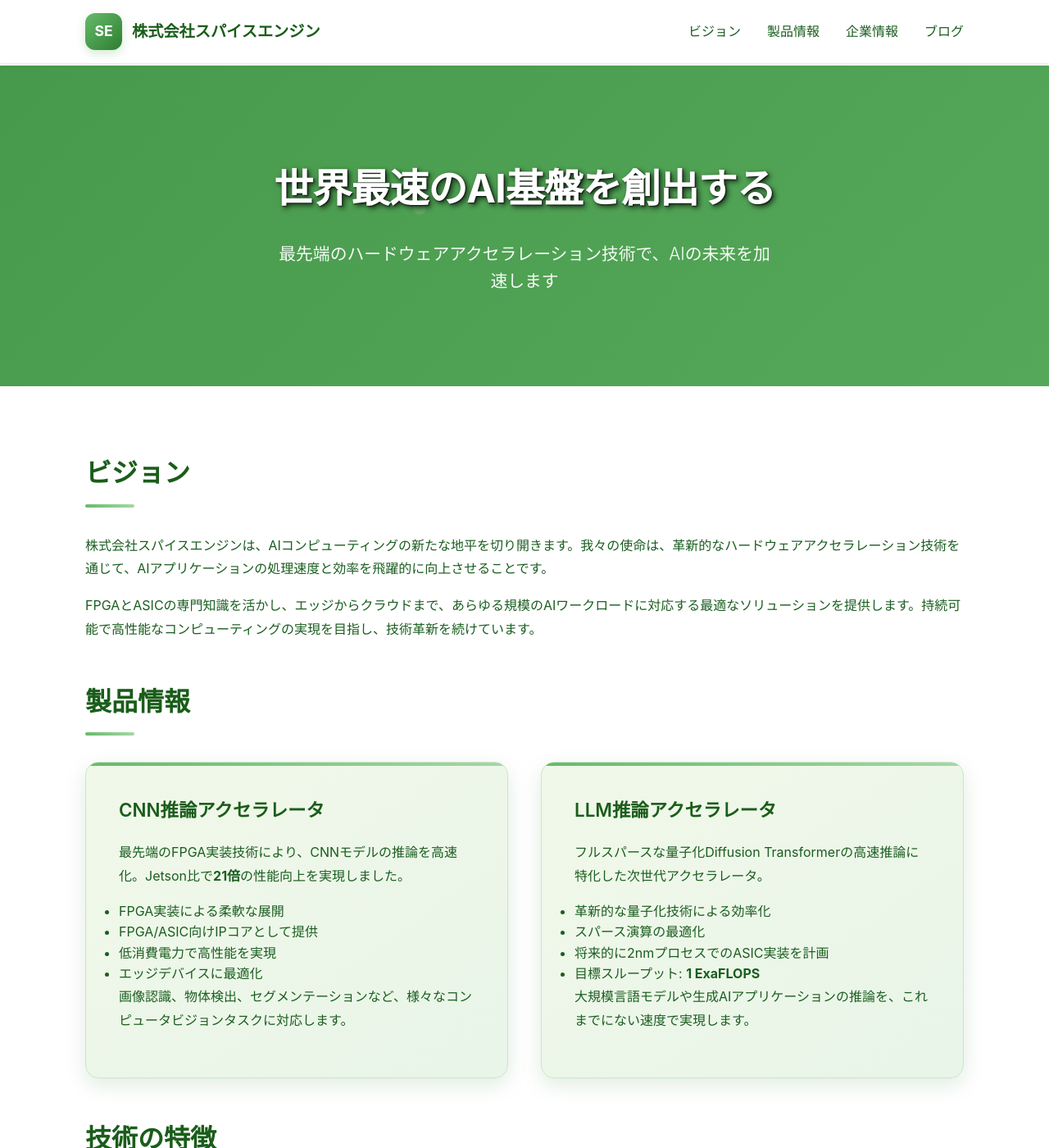
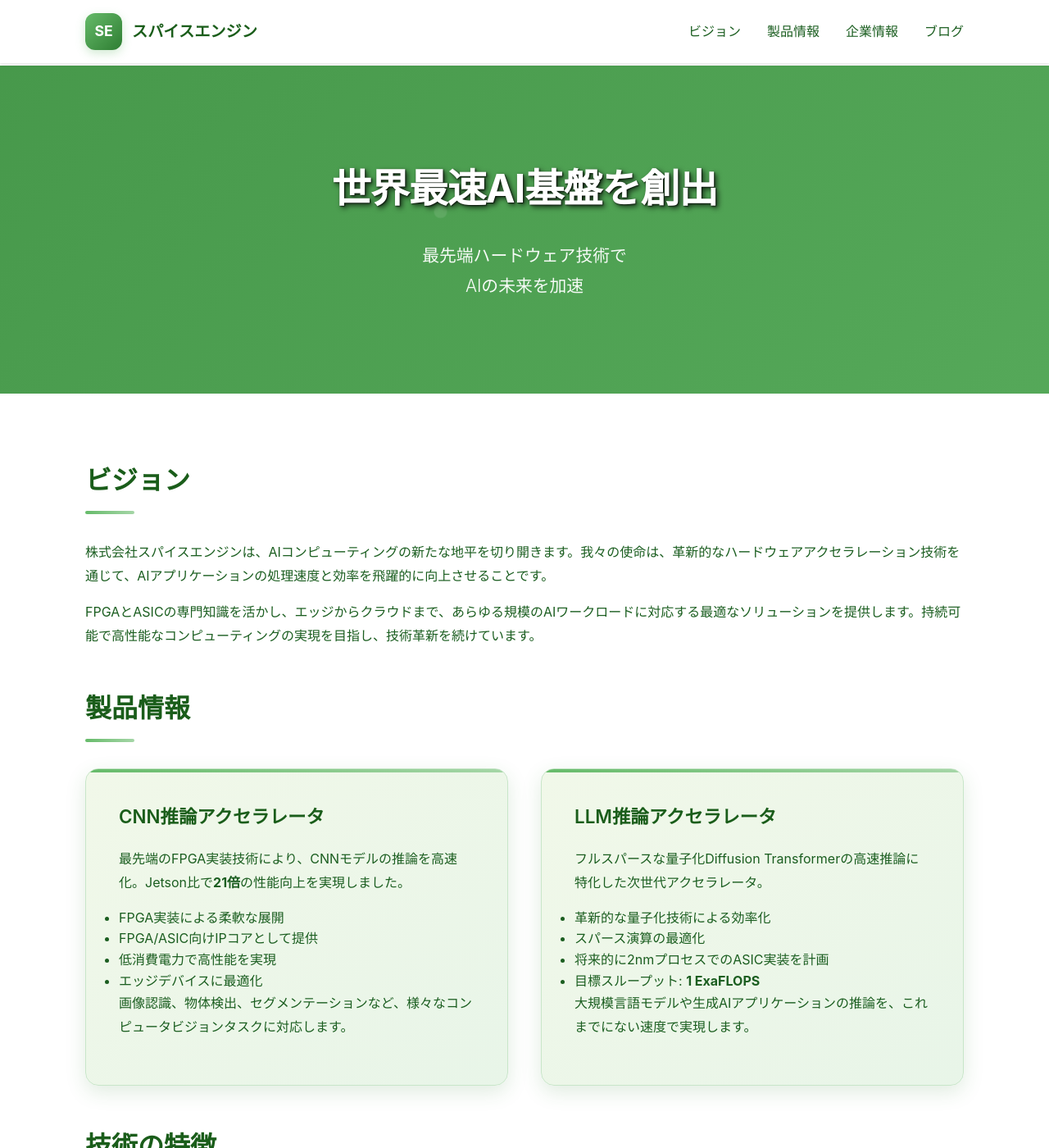
Before and after one commit to jin0g/site-spiceengine.jp, a Jekyll site: the page built from index.md, in a window 1280 px wide and 1400 px high. Shown: the whole window at 82% size. Built offline with Jekyll 4.4.1, drawn with Linux system fonts in a browser that asks for light colours.

Commit message:
Fix title display issues on mobile and PC
- Shortened hero title from "世界最速のAI基盤を創出する" to "世界最速AI基盤を創出"
- Optimized subtitle with manual line break for better display
- Shortened company name in header from "株式会社スパイスエンジン" to "スパイスエンジン"
- Added responsive CSS for better mobile display
- Added white-space controls to prevent awkward line breaks
- Added media queries for different screen sizes (768px, 480px)

```diff
--- a/_layouts/default.html
+++ b/_layouts/default.html
@@ -58,6 +58,10 @@
             color: var(--primary-color);
             font-weight: bold;
             font-size: 1.2rem;
+        }
+
+        .company-name {
+            white-space: nowrap;
         }
 
         .logo-icon {
@@ -164,6 +168,7 @@
             letter-spacing: -1px;
             position: relative;
             z-index: 1;
+            white-space: nowrap;
         }
 
         .hero p {
@@ -172,7 +177,7 @@
             font-weight: 300;
             max-width: 600px;
             margin: 0 auto;
-            line-height: 1.6;
+            line-height: 1.8;
             position: relative;
             z-index: 1;
         }
@@ -323,10 +328,16 @@
             }
 
             .hero h1 {
-                font-size: 2rem;
+                font-size: 1.8rem;
+                white-space: normal;
+                line-height: 1.2;
             }
 
             .hero p {
+                font-size: 1rem;
+            }
+
+            .company-name {
                 font-size: 1rem;
             }
 
@@ -342,6 +353,31 @@
                 grid-template-columns: 1fr;
             }
         }
+
+        @media (max-width: 480px) {
+            .hero h1 {
+                font-size: 1.5rem;
+                line-height: 1.3;
+            }
+
+            .hero p {
+                font-size: 0.9rem;
+            }
+
+            .company-name {
+                font-size: 0.9rem;
+            }
+
+            nav {
+                padding: 0.8rem 3%;
+            }
+
+            .logo-icon {
+                width: 35px;
+                height: 35px;
+                font-size: 0.9rem;
+            }
+        }
     </style>
 </head>
 <body>
@@ -349,7 +385,7 @@
         <nav>
             <a href="/" class="logo">
                 <div class="logo-icon">SE</div>
-                <span>株式会社スパイスエンジン</span>
+                <span class="company-name">スパイスエンジン</span>
             </a>
             <ul class="nav-menu" id="navMenu">
                 <li><a href="#vision">ビジョン</a></li>
--- a/index.md
+++ b/index.md
@@ -6,8 +6,8 @@ lang: ja
 
 <div class="hero">
   <div class="container">
-    <h1>世界最速のAI基盤を創出する</h1>
-    <p>最先端のハードウェアアクセラレーション技術で、AIの未来を加速します</p>
+    <h1>世界最速AI基盤を創出</h1>
+    <p>最先端ハードウェア技術で<br>AIの未来を加速</p>
   </div>
 </div>
 
```
